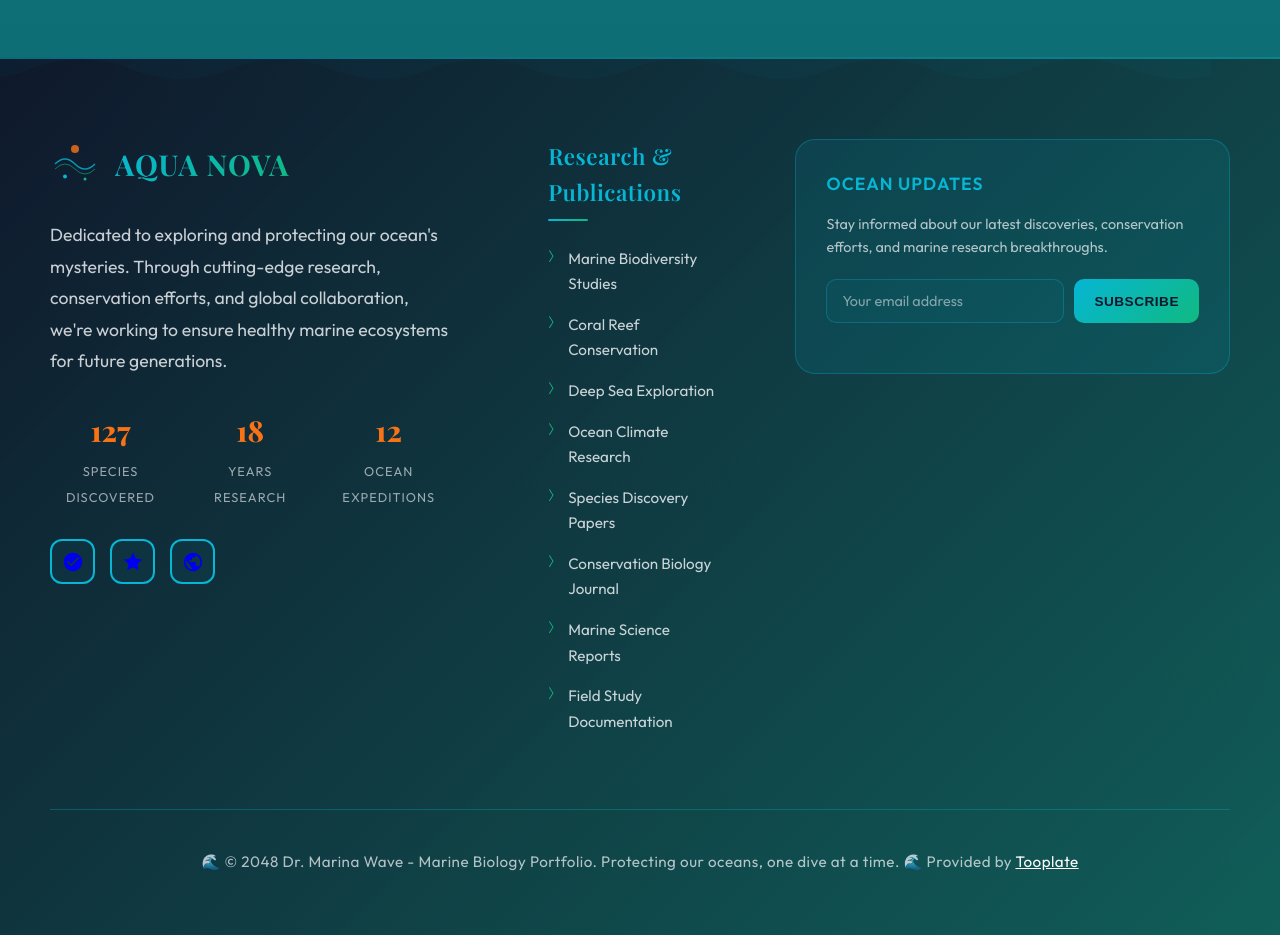
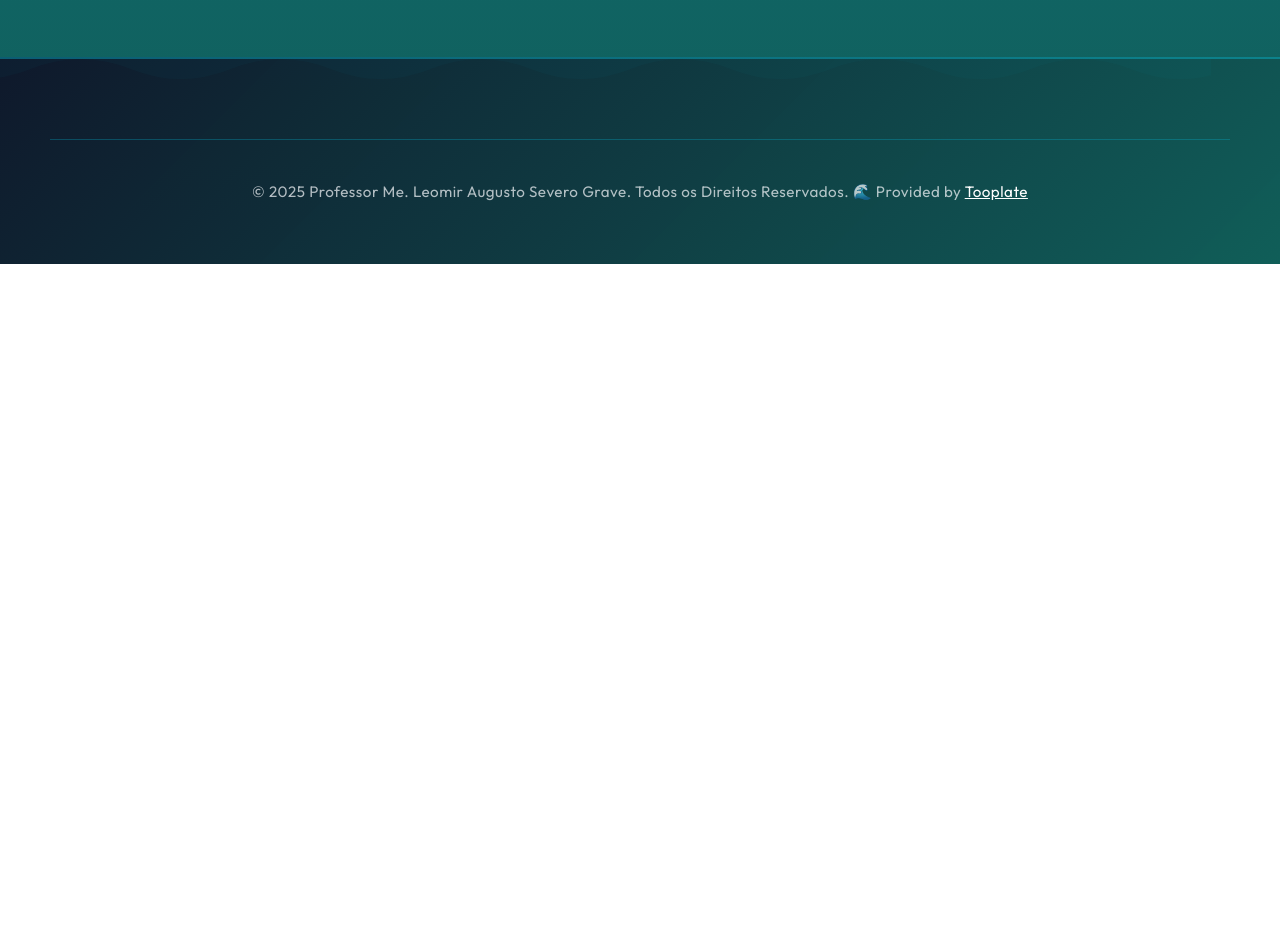
Before and after one commit to ProfLeomir/my, a plain HTML site: page index.html in a window 1280 px wide. Shown: the part 8300-9235 px from the top of the page. After the commit the page ends 8564 px from the top, so only its background shows below. Drawn offline with nearby package versions, Linux system fonts and the light colour scheme.

Commit message:
Add files via upload

```diff
--- a/index.html
+++ b/index.html
@@ -538,96 +538,9 @@ Experiências Profissionais
 </section>
 
     <footer>
-        <div class="footer-content">
-            <div class="footer-main">
-                <div class="logo-footer">
-                    <svg viewBox="0 0 100 100" xmlns="http://www.w3.org/2000/svg">
-                        <path d="M10 50 Q30 30 50 50 T90 50" stroke="#06b6d4" stroke-width="3" fill="none" opacity="0.8">
-                            <animate attributeName="d" dur="4s" repeatCount="indefinite"
-                                    values="M10 50 Q30 30 50 50 T90 50;M10 50 Q30 70 50 50 T90 50;M10 50 Q30 30 50 50 T90 50"/>
-                        </path>
-                        <path d="M10 60 Q30 40 50 60 T90 60" stroke="#10b981" stroke-width="2" fill="none" opacity="0.6">
-                            <animate attributeName="d" dur="3s" repeatCount="indefinite"
-                                    values="M10 60 Q30 40 50 60 T90 60;M10 60 Q30 80 50 60 T90 60;M10 60 Q30 40 50 60 T90 60"/>
-                        </path>
-                        <circle cx="50" cy="20" r="8" fill="#f97316" opacity="0.8"/>
-                        <circle cx="30" cy="75" r="4" fill="#06b6d4"/>
-                        <circle cx="70" cy="80" r="3" fill="#10b981"/>
-                    </svg>
-                    <span class="logo-text">AQUA NOVA</span>
-                </div>
-
-                <p class="footer-description">
-                    Dedicated to exploring and protecting our ocean's mysteries. Through cutting-edge research,
-                    conservation efforts, and global collaboration, we're working to ensure healthy marine
-                    ecosystems for future generations.
-                </p>
-
-                <div class="footer-stats">
-                    <div class="footer-stat">
-                        <span class="number">127</span>
-                        <span class="label">Species Discovered</span>
-                    </div>
-                    <div class="footer-stat">
-                        <span class="number">18</span>
-                        <span class="label">Years Research</span>
-                    </div>
-                    <div class="footer-stat">
-                        <span class="number">12</span>
-                        <span class="label">Ocean Expeditions</span>
-                    </div>
-                </div>
-
-                <div class="social-links">
-                    <a href="#" aria-label="Marine Research Network">
-                        <svg width="22" height="22" fill="currentColor" viewBox="0 0 24 24">
-                            <path d="M12 2C6.48 2 2 6.48 2 12s4.48 10 10 10 10-4.48 10-10S17.52 2 12 2zm-2 15l-5-5 1.41-1.41L10 14.17l7.59-7.59L19 8l-9 9z"/>
-                        </svg>
-                    </a>
-                    <a href="#" aria-label="Ocean Conservation Foundation">
-                        <svg width="22" height="22" fill="currentColor" viewBox="0 0 24 24">
-                            <path d="M12 2l3.09 6.26L22 9.27l-5 4.87 1.18 6.88L12 17.77l-6.18 3.25L7 14.14 2 9.27l6.91-1.01L12 2z"/>
-                        </svg>
-                    </a>
-                    <a href="#" aria-label="Global Marine Database">
-                        <svg width="22" height="22" fill="currentColor" viewBox="0 0 24 24">
-                            <path d="M12 2A10 10 0 0 0 2 12a10 10 0 0 0 10 10 10 10 0 0 0 10-10A10 10 0 0 0 12 2m-1 17.93c-3.94-.49-7-3.85-7-7.93 0-.62.08-1.21.21-1.79L9 15v1c0 1.1.9 2 2 2v1.93m6.9-2.54c-.26-.81-1-1.39-1.9-1.39h-1v-3c0-.55-.45-1-1-1H8v-2h2c.55 0 1-.45 1-1V7h2c1.1 0 2-.9 2-2v-.41c2.93 1.19 5 4.06 5 7.41 0 2.08-.8 3.97-2.1 5.39z"/>
-                        </svg>
-                    </a>
-                </div>
-            </div>
-
-            <div class="footer-section">
-                <h3>Research & Publications</h3>
-                <ul>
-                    <li><a href="#">Marine Biodiversity Studies</a></li>
-                    <li><a href="#">Coral Reef Conservation</a></li>
-                    <li><a href="#">Deep Sea Exploration</a></li>
-                    <li><a href="#">Ocean Climate Research</a></li>
-                    <li><a href="#">Species Discovery Papers</a></li>
-                    <li><a href="#">Conservation Biology Journal</a></li>
-                    <li><a href="#">Marine Science Reports</a></li>
-                    <li><a href="#">Field Study Documentation</a></li>
-                </ul>
-            </div>
-
-            <div class="footer-section">
-                <div class="footer-newsletter">
-                    <div class="newsletter-title">Ocean Updates</div>
-                    <p class="newsletter-text">
-                        Stay informed about our latest discoveries, conservation efforts, and marine research breakthroughs.
-                    </p>
-                    <form class="newsletter-form">
-                        <input type="email" class="newsletter-input" placeholder="Your email address" required>
-                        <button type="submit" class="newsletter-btn">Subscribe</button>
-                    </form>
-                </div>
-            </div>
-        </div>
-
         <div class="footer-bottom">
-            <p>🌊 &copy; 2048 Dr. Marina Wave - Marine Biology Portfolio.
-            Protecting our oceans, one dive at a time. 🌊
+            <p>&copy; 2025 Professor Me. Leomir Augusto Severo Grave.
+            Todos os Direitos Reservados. 🌊
             Provided by <a href="https://www.tooplate.com" rel="nofollow noopener">Tooplate</a></p>
         </div>
     </footer>
```
